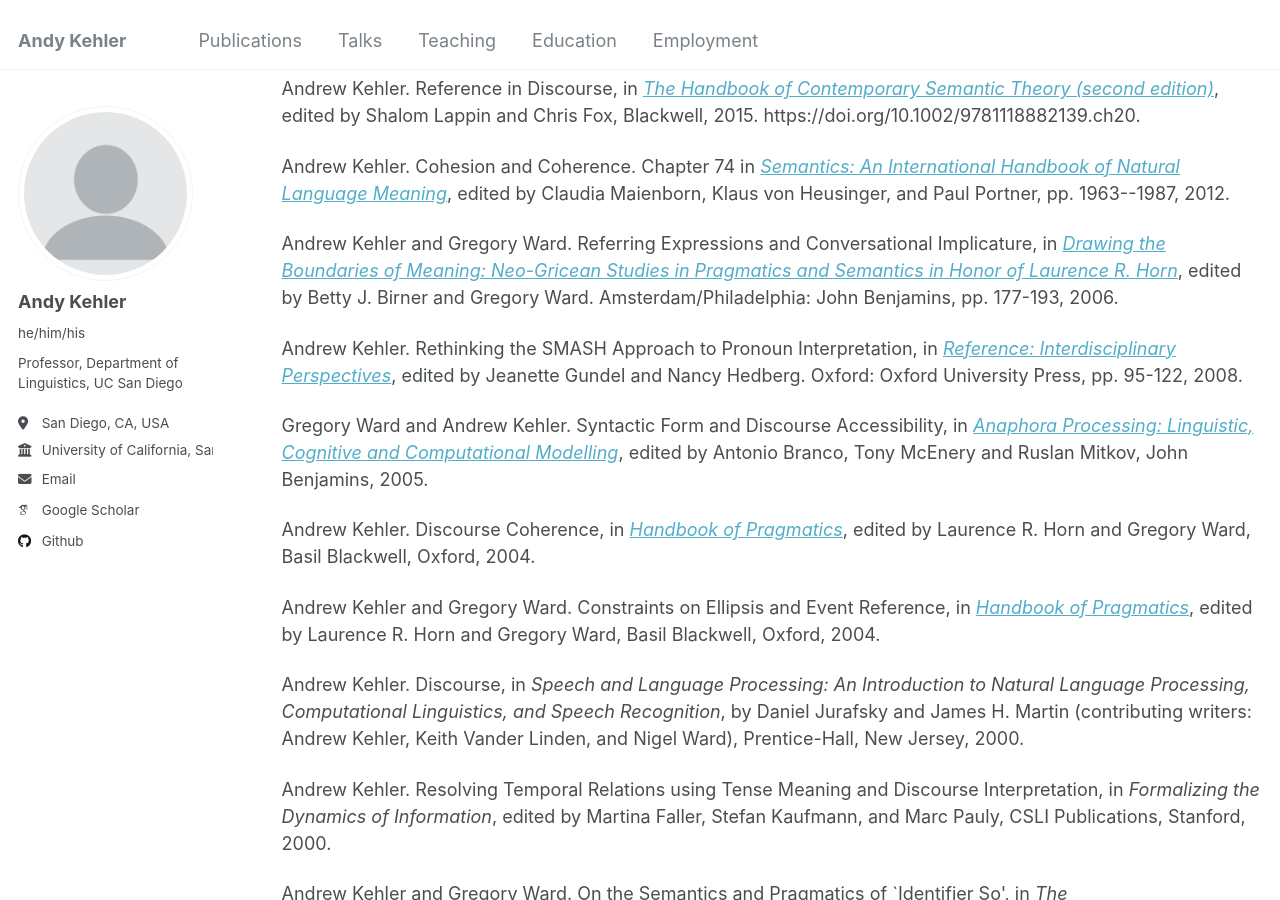
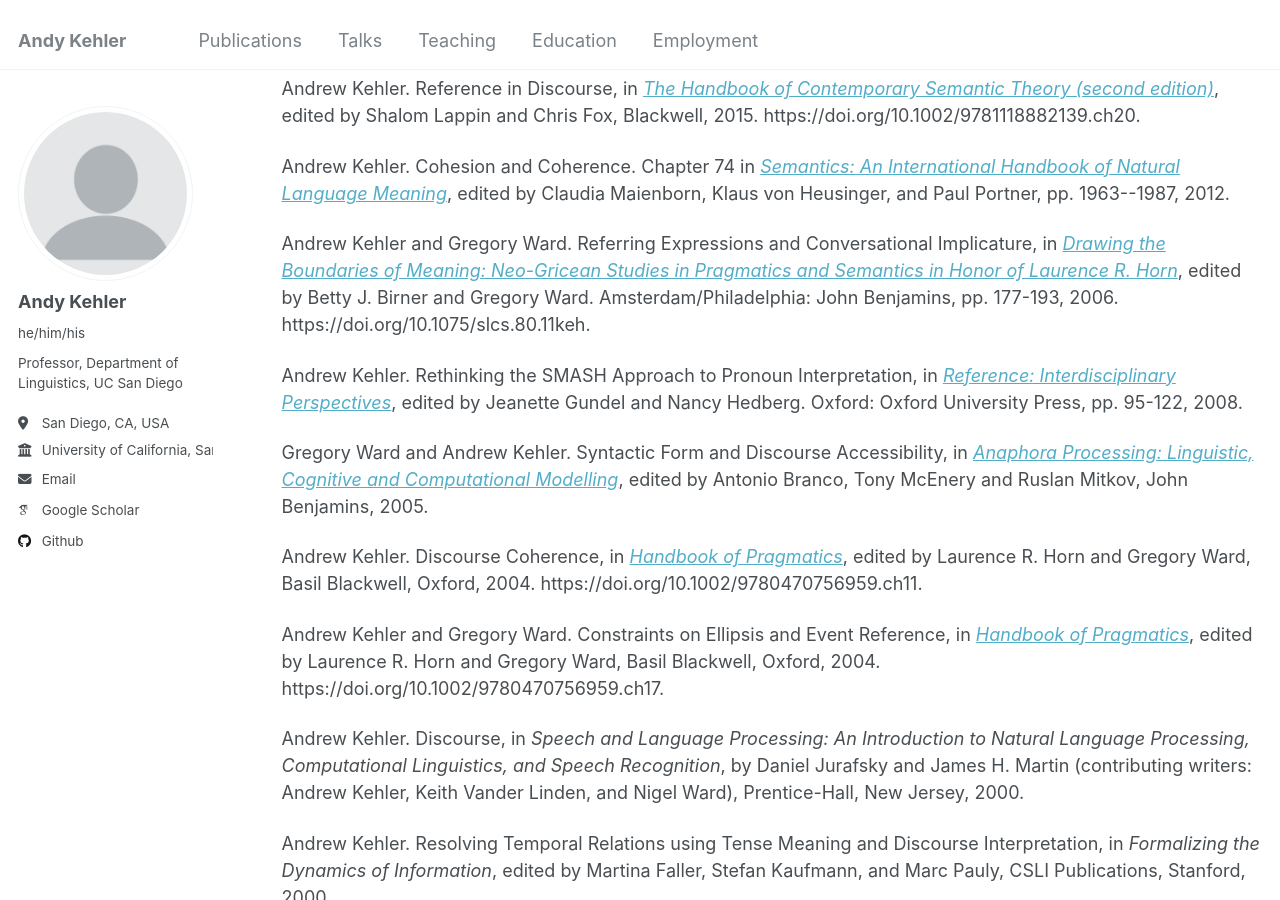
Before and after one commit to akehler/akehler.github.io, a Jekyll site: the page built from _pages/publications.html, in a window 1280 px wide and 900 px high, scrolled down 2980 px. Built offline with Jekyll 4.4.1, drawn with Linux system fonts in a browser that asks for light colours; some web fonts are replaced; part of the change alters nothing that is shown.

Commit message:
Update publications.html

```diff
--- a/_pages/publications.html
+++ b/_pages/publications.html
@@ -248,7 +248,7 @@ Andrew Kehler and Gregory Ward. Referring Expressions and Conversational
 Implicature, in <I><a href="https://benjamins.com/catalog/slcs.80">Drawing the Boundaries of
 Meaning: Neo-Gricean Studies in Pragmatics and Semantics in Honor of
 Laurence R. Horn</a></I>, edited by Betty J. Birner and Gregory Ward.
-Amsterdam/Philadelphia: John Benjamins, pp. 177-193, 2006.
+Amsterdam/Philadelphia: John Benjamins, pp. 177-193, 2006. https://doi.org/10.1075/slcs.80.11keh.
 <p>
 
 Andrew Kehler. Rethinking the SMASH
@@ -265,12 +265,12 @@ Antonio Branco, Tony McEnery and Ruslan Mitkov, John Benjamins, 2005.
 
 Andrew Kehler. Discourse
 Coherence, in <I><a href="https://onlinelibrary.wiley.com/doi/book/10.1002/9780470756959">Handbook of Pragmatics</a></I>,
-edited by Laurence R. Horn and Gregory Ward, Basil Blackwell, Oxford, 2004.
+edited by Laurence R. Horn and Gregory Ward, Basil Blackwell, Oxford, 2004. https://doi.org/10.1002/9780470756959.ch11.
 <p>
 
 Andrew Kehler and Gregory Ward. Constraints on Ellipsis and Event
 Reference, in <I><a href="https://onlinelibrary.wiley.com/doi/book/10.1002/9780470756959">Handbook of Pragmatics</a></I>,
-edited by Laurence R. Horn and Gregory Ward, Basil Blackwell, Oxford, 2004.
+edited by Laurence R. Horn and Gregory Ward, Basil Blackwell, Oxford, 2004. https://doi.org/10.1002/9780470756959.ch17.
 <p>
 
 Andrew Kehler. Discourse, in <I>Speech and Language
```
